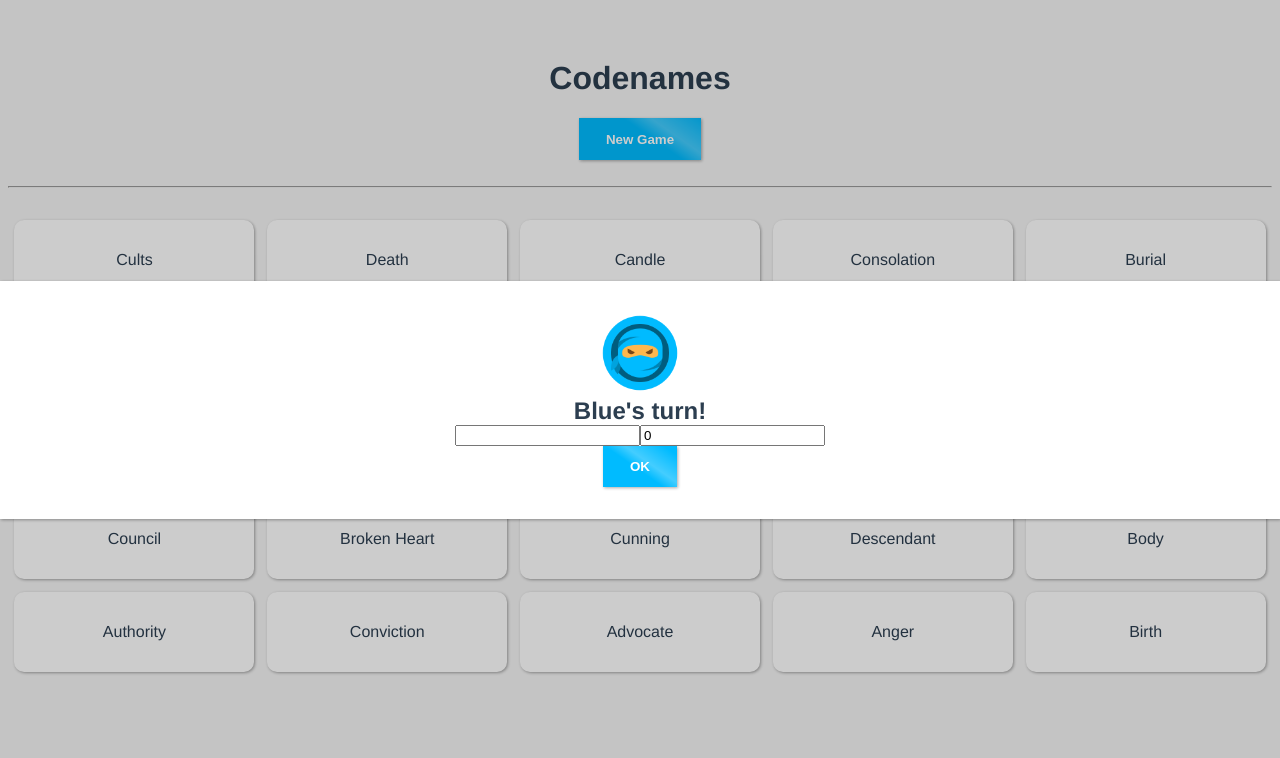
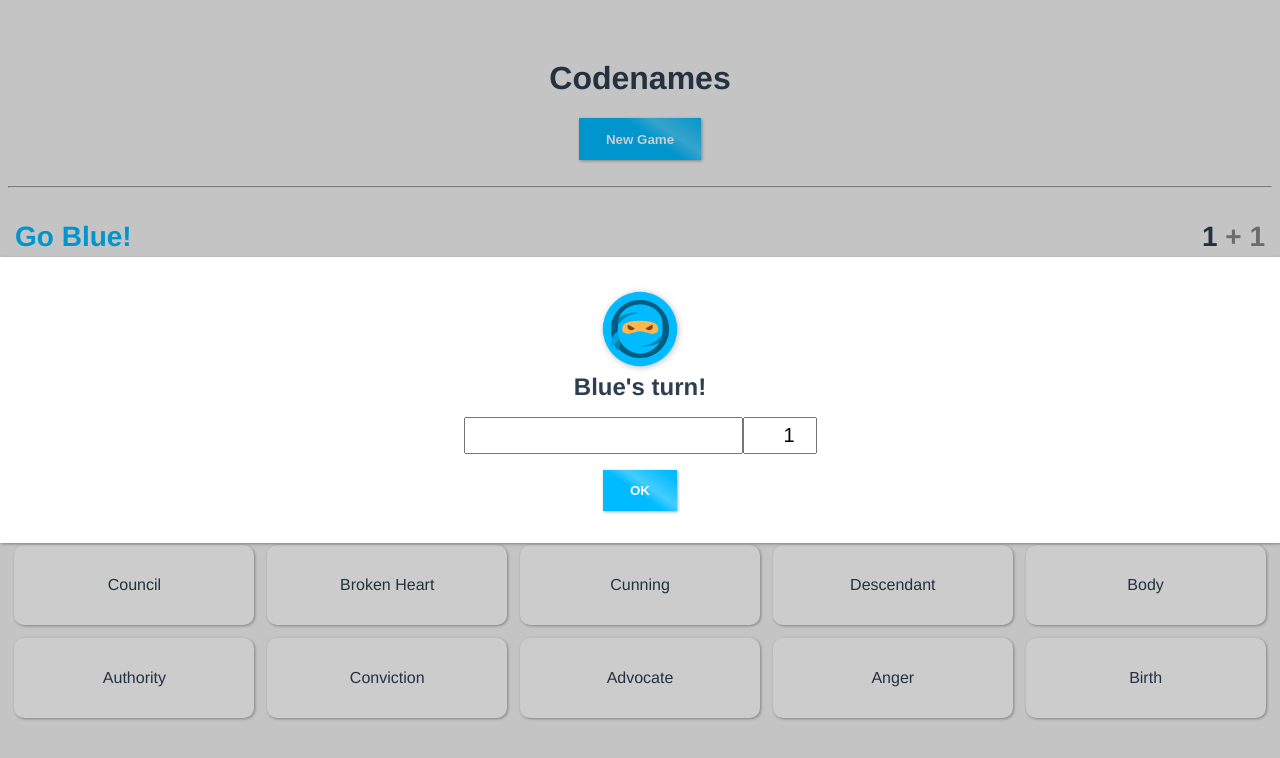
Before and after one commit to amj311/codenames, a Vue app in the folder app/: page / in a window 1280 px wide. Both pictures are taken after a click on the button "New Game". Shown: the top 758 px of the page. Built offline with nearby package versions, Linux system fonts and the light colour scheme.

Commit message:
added styles for form. added scoreboard. Fixed img.ui-raised styles

```diff
--- a/app/src/App.vue
+++ b/app/src/App.vue
@@ -41,7 +41,7 @@ body {
   box-shadow: 1px 1px 3px #0005;
 }
 img.ui-raised {
-  filter: drop-shadow(3px 3px 5px 0px #0004);
+  filter: drop-shadow(1px 1px 3px #0004);
   box-shadow: none;
 }
 .ui-raised.ui-pressable:hover {
--- a/app/src/components/Board.vue
+++ b/app/src/components/Board.vue
@@ -3,6 +3,11 @@
     <h1>{{ msg }}</h1>
     <button @click="setNewGame" class="ui-raised ui-pressable ui-shiny">New Game</button>
     <br><br><hr/><br/>
+    <div id="scoreboard" v-if="this.teamOfTurn">
+      <div id="activeTeam" :style="{color: this.teamOfTurn.color}">Go {{this.teamOfTurn.name}}!</div>
+      <div id="activeHint" v-if="this.turnHint">"{{this.turnHint}}"</div>
+      <div id="guessCounter">{{Math.max(0, this.turnGuesses-this.turnGuessesUsed)}}<span class="extraHint"> + 1</span></div>
+    </div>
     <div v-if="cards.length > 0" class="cards-table" :style="{'pointer-events': canPlay ? 'all' : 'none'}">
       <div v-for="card in cards" :key="card.word" class="card-cell">
         <Card :freeRotate="gameOver" :card="card" @flipped="handleCardFlip(card)" />
@@ -13,10 +18,10 @@
       <div id="modalCloser" v-if="!(modal_cbNO || modal_cbOK)" @click="modal_on('EX')">&times;</div>
       <div id="modalContainer" class="ui-raised">
         <div id="modalContent">
-          <img id="modalImg" v-if="modal_img" :src="modal_img.path" :style="{width: modal_img.w, height: modal_img.h}" />
+          <img id="modalImg" class="ui-raised" v-if="modal_img" :src="modal_img.path" :style="{width: modal_img.w, height: modal_img.h}" />
           <div id="modalMsg">{{modal_msg}}</div>
           <form id="turnHintForm" v-if="modal_form == 'turnHint'" @submit.prevent="modal_on('OK')">
-            <div class="form-row"><input v-model="turnHint" type="text" /><input type="number" min="0" v-model="turnGuesses" /></div>
+            <div class="form-row"><input v-model="turnHint" type="text" /><input type="number" min="1" v-model="turnGuesses" /></div>
           </form>
           <div id="modalButtons">
             <button id="modalOK" v-if="modal_cbOK" @click="modal_on('OK')" class="ui-raised ui-shiny ui-pressable">OK</button>
@@ -150,9 +155,10 @@ export default {
     handleCardFlip(card) {
       console.log("%cFlipped: "+card.word, `color: #777; background-color: ${card.team.color}`)
       card.team.points++;
-      this.pausePlay();
 
       if (card.team.points == card.team.qty && card.team != this.cardDist.bystander) {
+        this.pausePlay();
+
         this.winner = card.team;
         console.log(this.winner.name + " wins!")
         setTimeout( () => {
@@ -168,13 +174,17 @@ export default {
 
       else {
         this.turnGuessesUsed++;
-        setTimeout(this.advanceTurn, 700);
+
+        if (this.turnGuessesUsed > this.turnGuesses) {
+          this.pausePlay();
+          setTimeout(this.advanceTurn, 700);
+        }
       }
     },
 
     advanceTurn() {
       this.turnHint = "";
-      this.turnGuesses = 0;
+      this.turnGuesses = 1;
       this.turnGuessesUsed = 0;
 
       if (this.teamOfTurn == this.cardDist.teamOne) this.teamOfTurn = this.cardDist.teamTwo;
@@ -300,4 +310,48 @@ div#modalMsg {
 img#modalImg {
     max-width: 100%;
 }
+
+
+
+
+div#scoreboard {
+    display: flex;
+    justify-content: space-between;
+    font-weight: bold;
+    font-size: 1.75rem;
+    padding: .25em;
+}
+
+span.extraHint {
+    color: #888;
+}
+
+.form-row {
+    margin: 1rem 0;
+    display: flex;
+}
+
+form input {
+    font-size: 1.25em;
+    padding: .25em;
+}
+
+input[type="number"] {
+    text-align: right;
+    width: 3em;
+}
+
+
+
+div#scoreboard {
+    display: flex;
+    justify-content: space-between;
+    font-weight: bold;
+    font-size: 1.75rem;
+    padding: .25em;
+}
+
+span.extraHint {
+    color: #888;
+}
 </style>
```
